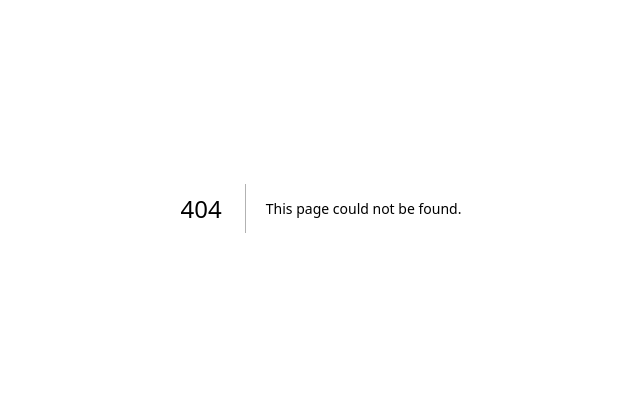
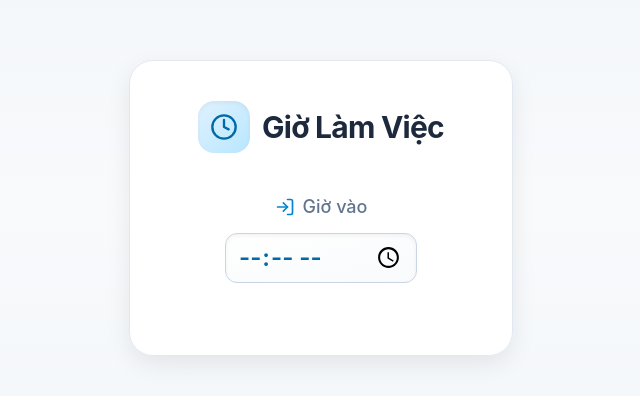
Before and after one commit to ndson03/ndson, a Next.js app: page /worktime in a window 1280 px wide. Before the commit this address had no page. Shown: the part 192-588 px from the top of the page, without its empty margins (319-959 px from the left). Built offline with nearby package versions, Linux system fonts and the light colour scheme.

Commit message:
feat: add worktime page

```diff
--- /dev/null
+++ b/src/app/worktime/page.tsx
@@ -0,0 +1,107 @@
+"use client";
+
+import { useEffect, useState } from "react";
+import { Clock, LogIn, LogOut } from "lucide-react";
+
+export default function WorkTimePage() {
+  const [startTime, setStartTime] = useState("");
+  const [endTime, setEndTime] = useState<string | null>(null);
+
+  useEffect(() => {
+    const saved = localStorage.getItem("workStartTime");
+    if (saved) {
+      setStartTime(saved);
+      const end = calculateEndTime(saved);
+      setEndTime(end);
+    }
+  }, []);
+
+  const handleChange = (value: string) => {
+    setStartTime(value);
+    localStorage.setItem("workStartTime", value);
+    const end = calculateEndTime(value);
+    setEndTime(end);
+  };
+
+  const calculateEndTime = (time: string) => {
+    const [hour, minute] = time.split(":").map(Number);
+    const start = new Date();
+    start.setHours(hour, minute, 0, 0);
+    start.setMinutes(start.getMinutes() + 9 * 60 + 48);
+    return start.toTimeString().slice(0, 5);
+  };
+
+  return (
+    <div className="flex items-center justify-center min-h-screen bg-gradient-to-b from-slate-100 via-slate-50 to-slate-100 text-slate-800">
+      <div
+        className="
+          bg-white/95
+          backdrop-blur-sm
+          shadow-[0_8px_24px_rgba(0,0,0,0.08)]
+          rounded-3xl
+          p-10
+          w-full
+          max-w-sm
+          border
+          border-slate-200
+          hover:shadow-[0_10px_28px_rgba(0,0,0,0.1)]
+          transition-all
+          duration-300
+        "
+      >
+        {/* Header */}
+        <div className="flex items-center justify-center gap-3 mb-10">
+          <div className="p-3 bg-gradient-to-br from-sky-100 to-sky-200 rounded-2xl shadow-inner">
+            <Clock className="w-7 h-7 text-sky-700" />
+          </div>
+          <h1 className="text-3xl font-bold text-slate-800 tracking-tight">
+            Giờ Làm Việc
+          </h1>
+        </div>
+
+        {/* Giờ vào */}
+        <div className="text-center mb-8">
+          <label className="block text-lg font-medium mb-3 text-slate-500 flex items-center justify-center gap-2">
+            <LogIn className="w-5 h-5 text-sky-600" />
+            <span>Giờ vào</span>
+          </label>
+          <input
+            type="time"
+            value={startTime}
+            onChange={(e) => handleChange(e.target.value)}
+            className="
+              w-48
+              text-center
+              text-2xl
+              font-semibold
+              text-sky-700
+              border
+              border-slate-300
+              rounded-xl
+              px-3 py-2
+              bg-gradient-to-br from-white to-slate-50
+              shadow-inner
+              focus:outline-none
+              focus:ring-2
+              focus:ring-sky-400
+              transition
+            "
+          />
+        </div>
+
+        {/* Giờ ra dự kiến */}
+        {endTime && (
+          <div className="text-center mt-10">
+            <div className="flex items-center justify-center gap-2 mb-2 text-slate-500">
+              <LogOut className="w-5 h-5 text-indigo-600" />
+              <p className="text-lg font-medium">Giờ ra</p>
+            </div>
+            <p className="text-6xl font-bold text-indigo-800 tracking-tight drop-shadow-sm">
+              {endTime}
+            </p>
+          </div>
+        )}
+      </div>
+    </div>
+  );
+}
```
